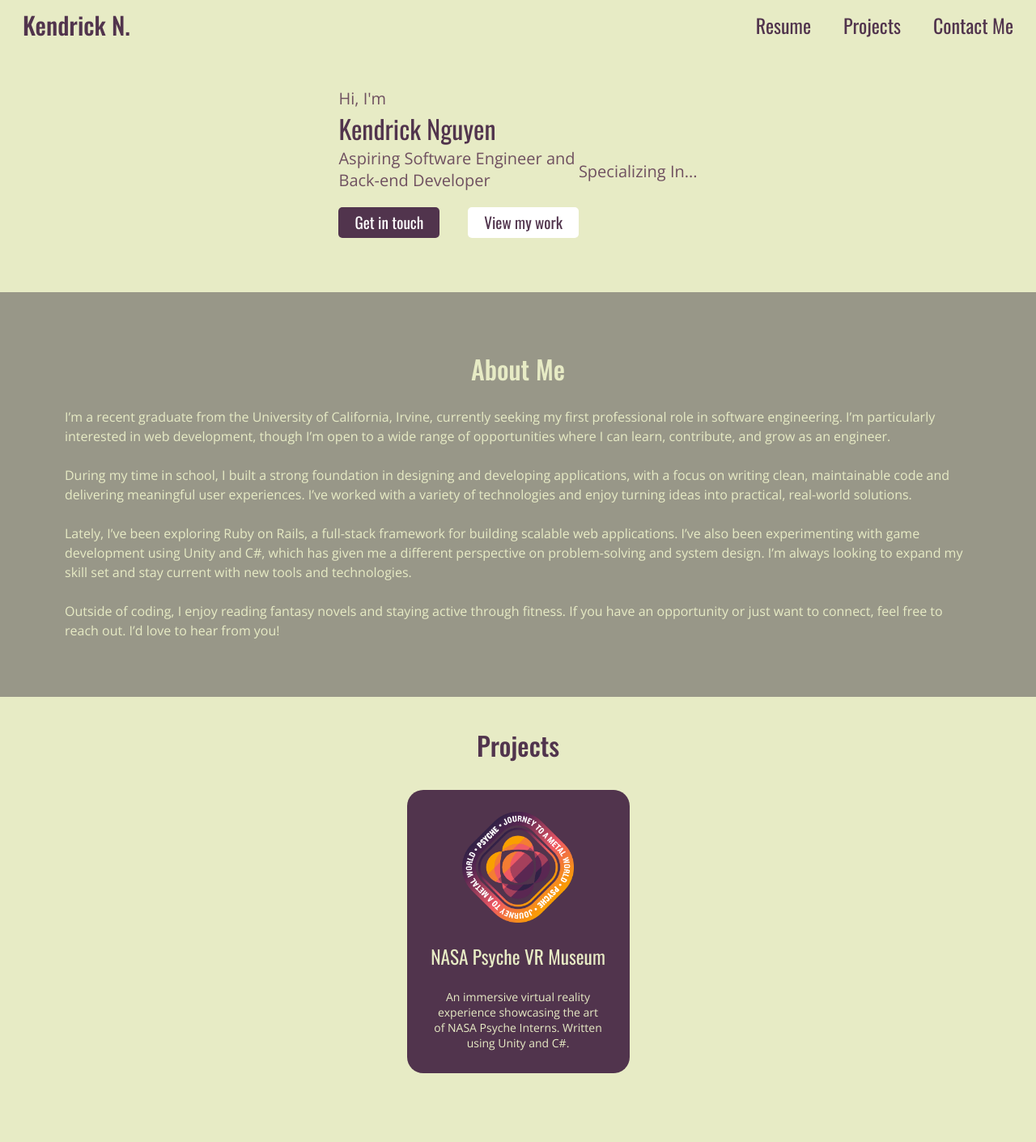
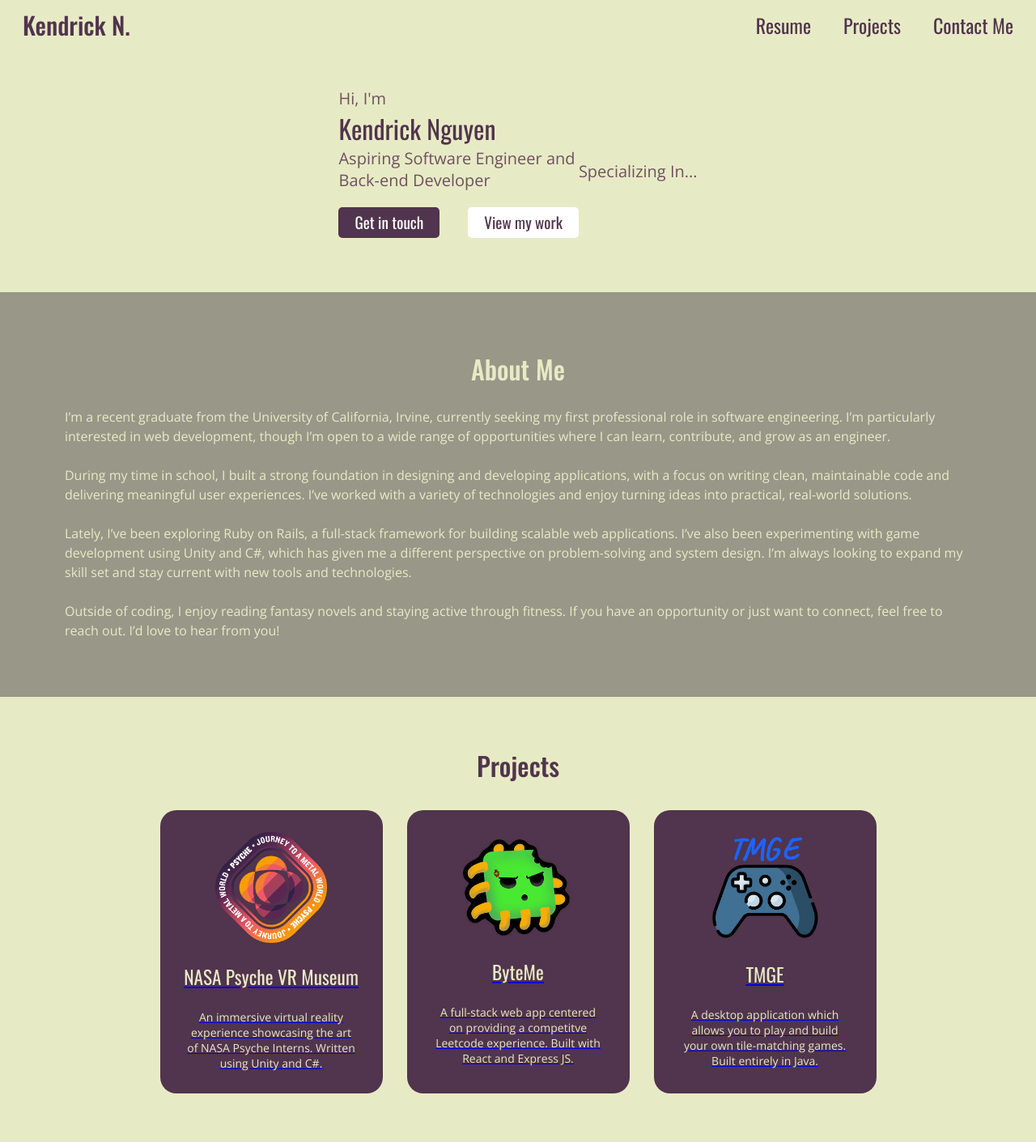
Before and after one commit to KendrickNguyen76/portfolio-website, a Jekyll site: the page built from index.html, in a window 1280 px wide. Shown: the whole page at 81% size. Built offline with Jekyll 4.4.1, drawn with Linux system fonts in a browser that asks for light colours; before the commit the page ends 1361 px from its top, so only the background shows below that.

Commit message:
Added more projects to projects.yml and index.html

```diff
--- a/_data/projects.yml
+++ b/_data/projects.yml
@@ -3,3 +3,13 @@
   link: "https://psyche.ssl.berkeley.edu/get-involved/capstone-projects/capstone-projects-platinum-class/vr-psyche-inspired-art-and-artist-showcase-19e/"
   image: "/assets/images/psyche_badge.png"
   alt_text: "Psyche Mission Badge"
+- name: "ByteMe"
+  description: "A full-stack web app centered on providing a competitve Leetcode experience. Built with React and Express JS."
+  link: "https://github.com/KendrickNguyen76/inf124-project"
+  image: "/assets/images/bash.png"
+  alt_text: "ByteMe mascot Bash"
+- name: "TMGE"
+  description: "A desktop application which allows you to play and build your own tile-matching games. Built entirely in Java."
+  link: "https://github.com/KendrickNguyen76/INF122-TMGE-CLONE"
+  image: "/assets/images/tmge.png"
+  alt_text: "TMGE Icon"
--- a/assets/css/homepage.css
+++ b/assets/css/homepage.css
@@ -73,11 +73,15 @@
   flex-direction: column;
   justify-content: center;
   align-items: center;
-  height: 500px;
+  height: 550px;
 }
 
-#project_cards_section {
+#project_cards_div {
   margin-top: 2rem;
+  display: flex;
+  justify-content: center;
+  align-items: center;
+  gap: 30px;
 }
 
 #project_cards_section a {
--- a/index.html
+++ b/index.html
@@ -47,7 +47,7 @@ title: Home
 
 <div id="project_preview">
   <h2>Projects</h2>
-  <div id="project_cards_section">
+  <div id="project_cards_div">
     {% for project in site.data.projects %}
       <a href="{{ project.link }}" target="_blank" rel="noopener noreferrer">
         <div class="project_card">
```
Also changed, not shown: assets/images/bash.png (added), assets/images/tmge.png (added).
